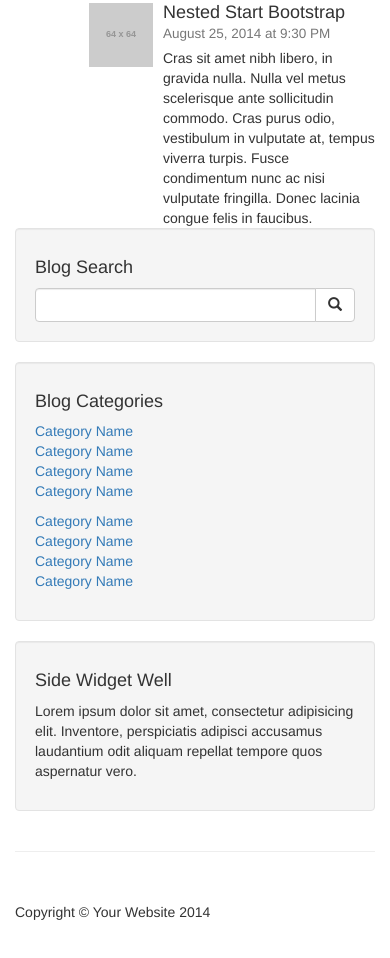
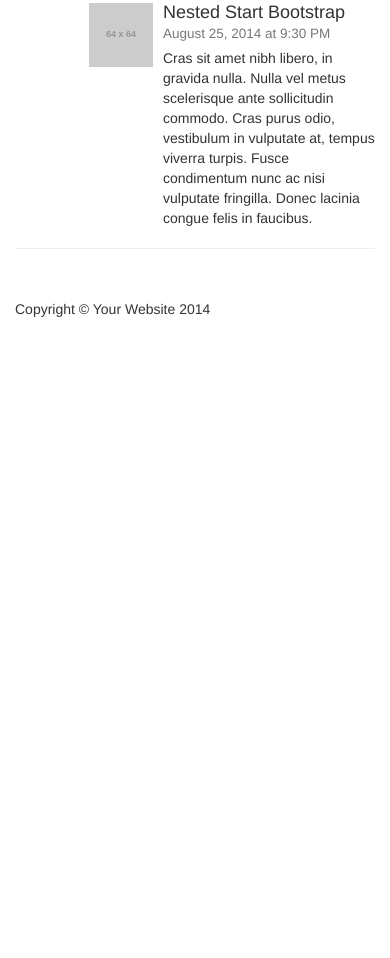
Before and after one commit to rikutech/news-html, a plain HTML site: page posts/index.html in a window 390 px wide. Shown: the part 1934-2892 px from the top of the page. After the commit the page ends 2313 px from the top, so only its background shows below. Drawn offline with Linux system fonts and the light colour scheme; placeholder pictures from the web are drawn by us.

Commit message:
非表示

```diff
--- a/posts/index.html
+++ b/posts/index.html
@@ -57,7 +57,7 @@
     <div class="row">
 
       <!-- Blog Post Content Column -->
-      <div class="col-sm-8">
+      <div class="col-xs-12 col-sm-8">
 
         <!-- Blog Post -->
 
@@ -149,7 +149,7 @@
       </div>
 
       <!-- Blog Sidebar Widgets Column -->
-      <div class="col-sm-4">
+      <div class="hidden-xs col-sm-4">
 
         <!-- Blog Search Well -->
         <div class="well">
@@ -169,7 +169,7 @@
         <div class="well">
           <h4>Blog Categories</h4>
           <div class="row">
-            <div class="col-lg-6">
+            <div class="hidden-xs col-lg-6">
               <ul class="list-unstyled">
                 <li><a href="#">Category Name</a>
                 </li>
@@ -181,7 +181,7 @@
                 </li>
               </ul>
             </div>
-            <div class="col-lg-6">
+            <div class="hidden-xs col-lg-6">
               <ul class="list-unstyled">
                 <li><a href="#">Category Name</a>
                 </li>
```
